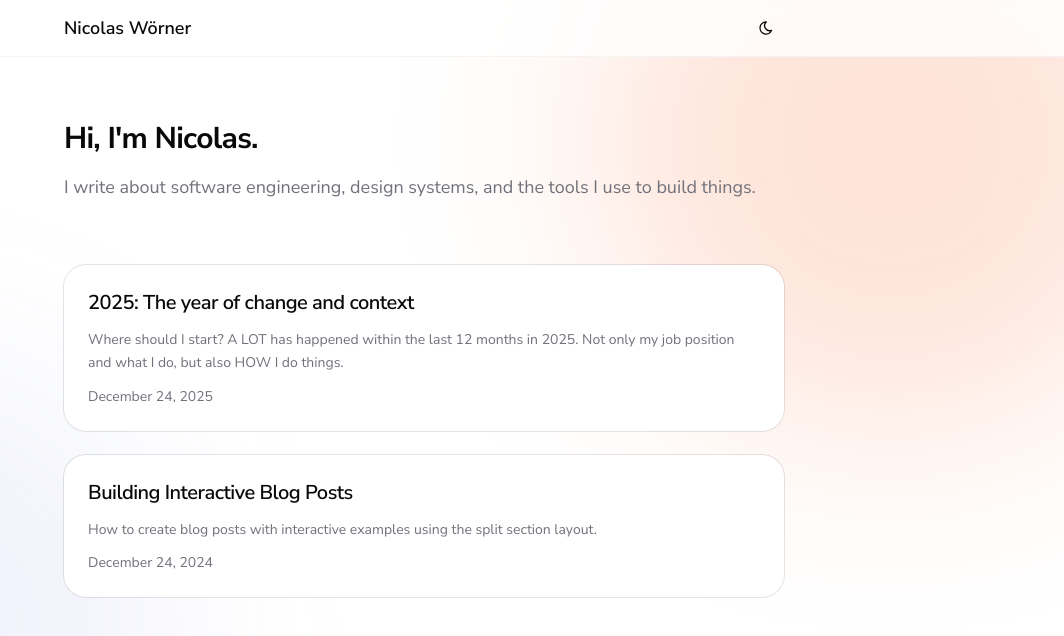
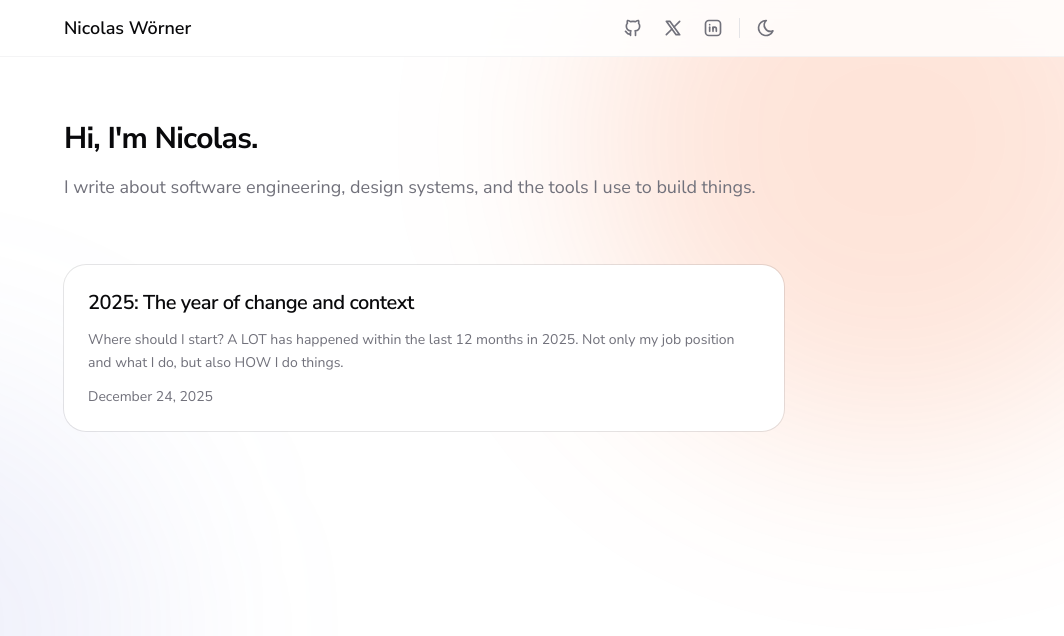
Before and after one commit to niwoerner/niwoerner.com, a Next.js app: page / in a window 1280 px wide. Shown: the top 636 px of the page, without its empty margins (216-1280 px from the left). Built offline with nearby package versions, Linux system fonts and the light colour scheme.

Commit message:
feat: social links

```diff
--- a/components/header.tsx
+++ b/components/header.tsx
@@ -1,5 +1,24 @@
 import Link from "next/link";
+import { IconBrandX, IconBrandLinkedin, IconBrandGithub } from "@tabler/icons-react";
 import { ThemeToggle } from "@/components/theme-toggle";
+
+const socialLinks = [
+  {
+    name: "GitHub",
+    href: "https://github.com/niwoerner",
+    icon: IconBrandGithub,
+  },
+  {
+    name: "X",
+    href: "https://x.com/niwoerner",
+    icon: IconBrandX,
+  },
+  {
+    name: "LinkedIn",
+    href: "https://linkedin.com/in/nicolas-woerner",
+    icon: IconBrandLinkedin,
+  },
+];
 
 export function Header() {
   return (
@@ -11,7 +30,22 @@ export function Header() {
         >
           Nicolas Wörner
         </Link>
-        <ThemeToggle />
+        <div className="flex items-center gap-1">
+          {socialLinks.map((link) => (
+            <a
+              key={link.name}
+              href={link.href}
+              target="_blank"
+              rel="noopener noreferrer"
+              className="rounded-md p-2 text-muted-foreground transition-colors hover:bg-accent hover:text-accent-foreground"
+              aria-label={link.name}
+            >
+              <link.icon className="h-5 w-5" />
+            </a>
+          ))}
+          <div className="mx-1 h-5 w-px bg-border" />
+          <ThemeToggle />
+        </div>
       </div>
     </header>
   );
--- a/components/theme-toggle.tsx
+++ b/components/theme-toggle.tsx
@@ -3,7 +3,6 @@
 import { useTheme } from "next-themes";
 import { useEffect, useState } from "react";
 import { IconSun, IconMoon } from "@tabler/icons-react";
-import { Button } from "@/components/ui/button";
 
 export function ThemeToggle() {
   const { theme, setTheme } = useTheme();
@@ -14,17 +13,28 @@ export function ThemeToggle() {
   }, []);
 
   if (!mounted) {
-    return <Button variant="ghost" size="icon" disabled />;
+    return (
+      <button
+        className="rounded-md p-2 text-muted-foreground"
+        disabled
+        aria-label="Toggle theme"
+      >
+        <IconMoon className="h-5 w-5" />
+      </button>
+    );
   }
 
   return (
-    <Button
-      variant="ghost"
-      size="icon"
+    <button
       onClick={() => setTheme(theme === "dark" ? "light" : "dark")}
+      className="cursor-pointer rounded-md p-2 text-muted-foreground transition-colors hover:bg-accent hover:text-accent-foreground"
       aria-label="Toggle theme"
     >
-      {theme === "dark" ? <IconSun /> : <IconMoon />}
-    </Button>
+      {theme === "dark" ? (
+        <IconSun className="h-5 w-5" />
+      ) : (
+        <IconMoon className="h-5 w-5" />
+      )}
+    </button>
   );
 }
```
Also changed, not shown: content/bak/interactive-posts.mdx (renamed from content/posts/interactive-posts.mdx), 3 other files (tests, documents, lock files or other folders).
